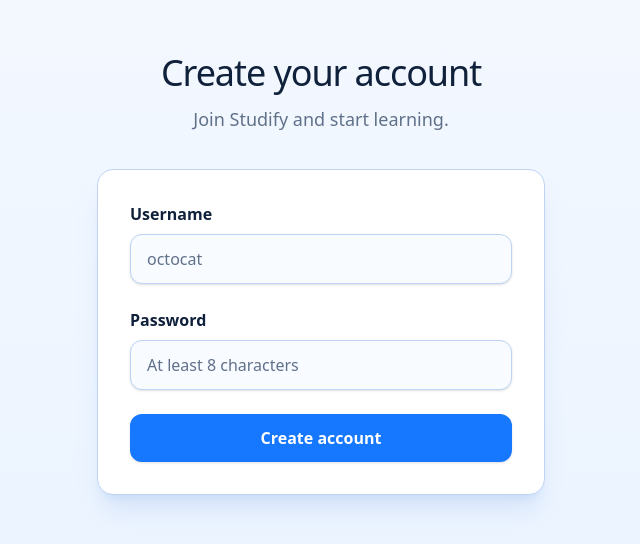
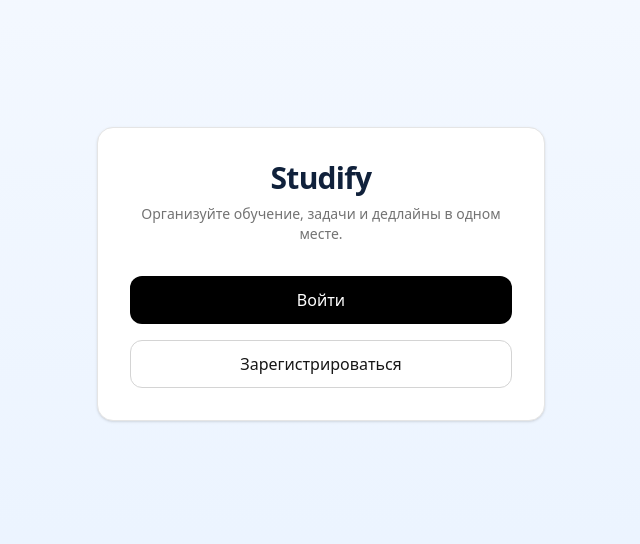
Before and after one commit to bondarenkoilya1/studify, a Next.js app in the folder frontend/: page / in a window 1280 px wide. Shown: the part 126-670 px from the top of the page, without its empty margins (319-959 px from the left). Built offline with nearby package versions, Linux system fonts and the light colour scheme; no server answers.

Commit message:
feat: move out providers to shared folder, setup auth pages, small fixes

```diff
--- a/frontend/package.json
+++ b/frontend/package.json
@@ -3,7 +3,7 @@
   "version": "0.1.0",
   "private": true,
   "scripts": {
-    "dev": "next dev",
+    "dev": "next dev --webpack",
     "build": "next build",
     "start": "next start",
     "lint": "oxlint",
--- /dev/null
+++ b/frontend/src/app/(auth)/register/page.tsx
@@ -0,0 +1,10 @@
+import { RegisterForm } from "@/features/register-by-username/ui/register-form";
+import { CenteredPage } from "@/shared/ui/centered-page";
+
+export default function Register() {
+  return (
+    <CenteredPage>
+      <RegisterForm />
+    </CenteredPage>
+  );
+}
--- a/frontend/src/app/layout.tsx
+++ b/frontend/src/app/layout.tsx
@@ -1,7 +1,7 @@
 import type { Metadata } from "next";
 import { Geist, Geist_Mono } from "next/font/google";
 import "./globals.css";
-import { AuthProvider } from "@/app/providers/auth-provider";
+import { Providers } from "@/app/providers";
 
 const geistSans = Geist({
   variable: "--font-geist-sans",
@@ -26,7 +26,7 @@ export default function RootLayout({
   return (
     <html lang="en" className={`${geistSans.variable} ${geistMono.variable} h-full antialiased`}>
       <body className="min-h-full flex flex-col">
-        <AuthProvider>{children}</AuthProvider>
+        <Providers>{children}</Providers>
       </body>
     </html>
   );
--- a/frontend/src/app/page.tsx
+++ b/frontend/src/app/page.tsx
@@ -1,10 +1,34 @@
-import { RegisterForm } from "@/features/register-by-username/ui/register-form";
+import Link from "next/link";
 import { CenteredPage } from "@/shared/ui/centered-page";
 
 export default function Home() {
   return (
     <CenteredPage>
-      <RegisterForm />
+      <div className="w-full max-w-md rounded-2xl border border-neutral-200 bg-white p-8 shadow-sm">
+        <div className="mb-8 text-center">
+          <h1 className="text-3xl font-bold tracking-tight">Studify</h1>
+
+          <p className="mt-2 text-sm text-neutral-500">
+            Организуйте обучение, задачи и дедлайны в одном месте.
+          </p>
+        </div>
+
+        <div className="flex flex-col gap-4">
+          <Link
+            href="/login"
+            className="flex h-12 items-center justify-center rounded-xl bg-black font-medium text-white transition-colors hover:bg-neutral-800"
+          >
+            Войти
+          </Link>
+
+          <Link
+            href="/register"
+            className="flex h-12 items-center justify-center rounded-xl border border-neutral-300 bg-white font-medium text-neutral-900 transition-colors hover:bg-neutral-100"
+          >
+            Зарегистрироваться
+          </Link>
+        </div>
+      </div>
     </CenteredPage>
   );
 }
--- /dev/null
+++ b/frontend/src/app/providers.tsx
@@ -0,0 +1,6 @@
+import { AuthProvider } from "@/shared/providers/auth-provider";
+import { ReactNode } from "react";
+
+export function Providers({ children }: { children: ReactNode }) {
+  return <AuthProvider>{children}</AuthProvider>;
+}
--- a/frontend/src/features/register-by-username/model/use-register-form.ts
+++ b/frontend/src/features/register-by-username/model/use-register-form.ts
@@ -7,10 +7,11 @@ import {
 import { registerByUsername } from "@/features/register-by-username/api";
 import { useForm } from "react-hook-form";
 import { zodResolver } from "@hookform/resolvers/zod";
-import { router } from "next/client";
+import { useRouter } from "next/navigation";
 import { useAuth } from "@/app/providers/auth-provider";
 
 export function useRegisterForm() {
+  const router = useRouter();
   const { setAuthenticatedUser, setLoading, setError } = useAuth();
   const {
     register,
@@ -25,6 +26,7 @@ export function useRegisterForm() {
       setLoading();
       const user = await registerByUsername(data);
       setAuthenticatedUser(user);
+      router.push("/");
     } catch {
       setError();
     }
```
Also changed, not shown: frontend/src/app/(auth)/login/page.tsx (added), frontend/src/shared/providers/auth-provider.tsx (renamed from frontend/src/app/providers/auth-provider.tsx).
